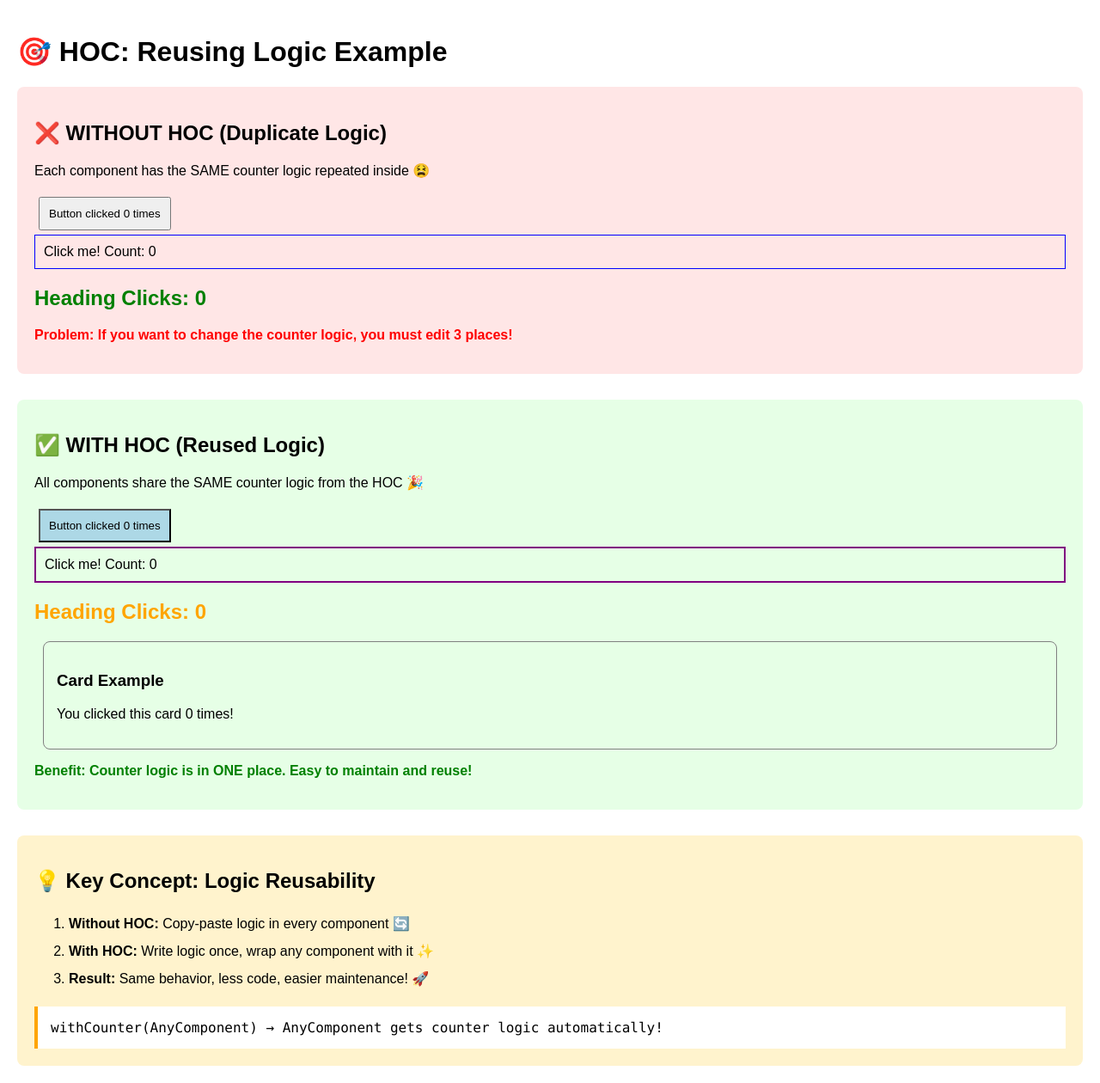
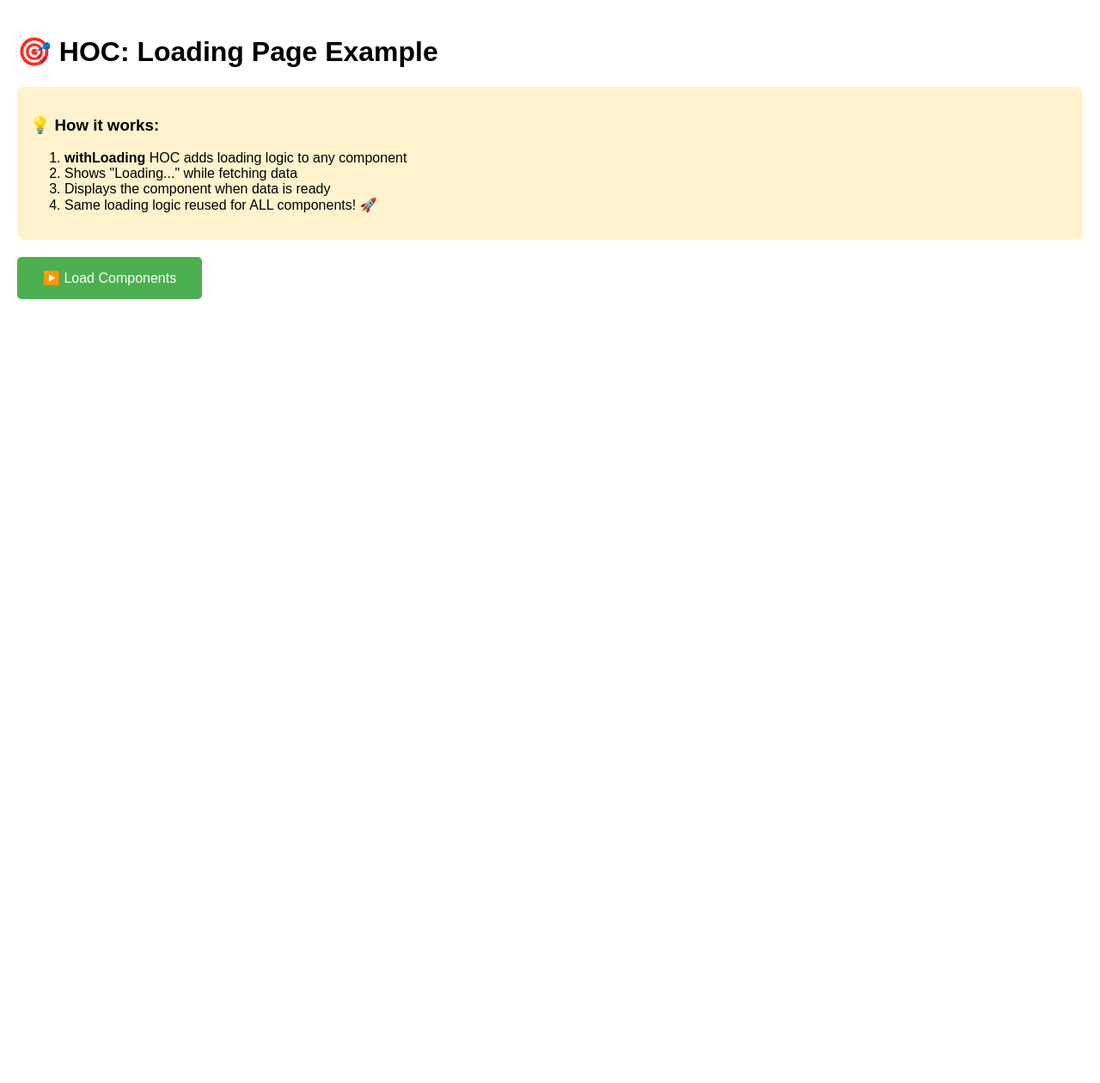
Before and after one commit to med363/React_DessignPattern, a React (Create React App) app in the folder higherordercomponent/: page / in a window 1280 px wide. Shown: the whole page at 86% size. After the commit the page ends 800 px from the top, so only its background shows below. Built offline with nearby package versions, Linux system fonts and the light colour scheme.

Commit message:
created a simple loading page example with HOC

```diff
--- a/higherordercomponent/src/App.js
+++ b/higherordercomponent/src/App.js
@@ -1,156 +1,217 @@
-import React, { useState } from 'react';
+import React, { useState, useEffect } from 'react';
 
 // ============================================
-// PROBLEM: Without HOC - Duplicate Logic
+// 1. Simple Components (No loading logic)
 // ============================================
 
-// Component 1: Counter button
-const CounterButton = () => {
-  const [count, setCount] = useState(0); // 😫 Same logic repeated
-
+const UserProfile = ({ user }) => {
   return (
-    <button onClick={() => setCount(count + 1)} style={{ padding: '10px', margin: '5px' }}>
-      Button clicked {count} times
-    </button>
-  );
-};
-
-// Component 2: Counter text
-const CounterText = () => {
-  const [count, setCount] = useState(0); // 😫 Same logic repeated again!
-
-  return (
-    <div onClick={() => setCount(count + 1)} style={{ border: '1px solid blue', padding: '10px', cursor: 'pointer' }}>
-      Click me! Count: {count}
+    <div style={{ border: '2px solid blue', padding: '20px', borderRadius: '8px', margin: '10px' }}>
+      <h2>👤 User Profile</h2>
+      <p><strong>Name:</strong> {user.name}</p>
+      <p><strong>Email:</strong> {user.email}</p>
+      <p><strong>Age:</strong> {user.age}</p>
     </div>
   );
 };
 
-// Component 3: Counter heading
-const CounterHeading = () => {
-  const [count, setCount] = useState(0); // 😫 Same logic repeated AGAIN!
-
+const ProductList = ({ products }) => {
   return (
-    <h2 onClick={() => setCount(count + 1)} style={{ color: 'green', cursor: 'pointer' }}>
-      Heading Clicks: {count}
-    </h2>
-  );
-};
-
-
-// ============================================
-// SOLUTION: With HOC - Reuse Logic Once!
-// ============================================
-
-// 🎯 Write the counter logic ONCE in a HOC
-const withCounter = (WrappedComponent) => {
-  return (props) => {
-    // The reusable logic is HERE
-    const [count, setCount] = useState(0);
-    const increment = () => setCount(count + 1);
-
-    // Pass the logic to ANY component
-    return <WrappedComponent {...props} count={count} increment={increment} />;
-  };
-};
-
-
-// ============================================
-// Simple Components (NO logic inside)
-// ============================================
-
-const SimpleButton = ({ count, increment }) => {
-  return (
-    <button onClick={increment} style={{ padding: '10px', margin: '5px', backgroundColor: 'lightblue' }}>
-      Button clicked {count} times
-    </button>
-  );
-};
-
-const SimpleText = ({ count, increment }) => {
-  return (
-    <div onClick={increment} style={{ border: '2px solid purple', padding: '10px', cursor: 'pointer' }}>
-      Click me! Count: {count}
+    <div style={{ border: '2px solid green', padding: '20px', borderRadius: '8px', margin: '10px' }}>
+      <h2>🛍️ Product List</h2>
+      <ul>
+        {products.map((product, index) => (
+          <li key={index}>{product.name} - ${product.price}</li>
+        ))}
+      </ul>
     </div>
   );
 };
 
-const SimpleHeading = ({ count, increment }) => {
+const Dashboard = ({ data }) => {
   return (
-    <h2 onClick={increment} style={{ color: 'orange', cursor: 'pointer' }}>
-      Heading Clicks: {count}
-    </h2>
-  );
-};
-
-const SimpleCard = ({ count, increment, title }) => {
-  return (
-    <div onClick={increment} style={{ border: '1px solid gray', padding: '15px', margin: '10px', borderRadius: '8px', cursor: 'pointer' }}>
-      <h3>{title}</h3>
-      <p>You clicked this card {count} times!</p>
+    <div style={{ border: '2px solid purple', padding: '20px', borderRadius: '8px', margin: '10px' }}>
+      <h2>📊 Dashboard</h2>
+      <p><strong>Total Users:</strong> {data.totalUsers}</p>
+      <p><strong>Total Sales:</strong> ${data.totalSales}</p>
+      <p><strong>Active Orders:</strong> {data.activeOrders}</p>
     </div>
   );
 };
 
 
 // ============================================
-// Apply HOC to add counter logic
+// 2. HOC: withLoading (Reusable Loading Logic)
 // ============================================
 
-const ButtonWithCounter = withCounter(SimpleButton);
-const TextWithCounter = withCounter(SimpleText);
-const HeadingWithCounter = withCounter(SimpleHeading);
-const CardWithCounter = withCounter(SimpleCard);
+const withLoading = (WrappedComponent, fetchData, loadingTime = 2000) => {
+  return (props) => {
+    const [data, setData] = useState(null);
+    const [isLoading, setIsLoading] = useState(true);
+
+    useEffect(() => {
+      // Simulate fetching data
+      setIsLoading(true);
+
+      const timer = setTimeout(() => {
+        const fetchedData = fetchData();
+        setData(fetchedData);
+        setIsLoading(false);
+      }, loadingTime);
+
+      return () => clearTimeout(timer);
+    }, []);
+
+    // Show loading state
+    if (isLoading) {
+      return (
+        <div style={{
+          border: '2px dashed gray',
+          padding: '20px',
+          borderRadius: '8px',
+          margin: '10px',
+          textAlign: 'center',
+          backgroundColor: '#f0f0f0'
+        }}>
+          <div style={{ fontSize: '24px', marginBottom: '10px' }}>⏳</div>
+          <p>Loading...</p>
+          <div style={{
+            width: '100%',
+            height: '4px',
+            backgroundColor: '#ddd',
+            borderRadius: '2px',
+            overflow: 'hidden',
+            marginTop: '10px'
+          }}>
+            <div style={{
+              width: '100%',
+              height: '100%',
+              backgroundColor: '#4CAF50',
+              animation: 'loading 1.5s infinite'
+            }}></div>
+          </div>
+        </div>
+      );
+    }
+
+    // Show the component with data
+    return <WrappedComponent {...props} {...data} />;
+  };
+};
 
 
 // ============================================
-// App Component
+// 3. Mock Data Functions
+// ============================================
+
+const fetchUserData = () => {
+  return {
+    user: {
+      name: 'John Doe',
+      email: 'john@example.com',
+      age: 30
+    }
+  };
+};
+
+const fetchProductData = () => {
+  return {
+    products: [
+      { name: 'Laptop', price: 999 },
+      { name: 'Phone', price: 699 },
+      { name: 'Tablet', price: 499 }
+    ]
+  };
+};
+
+const fetchDashboardData = () => {
+  return {
+    data: {
+      totalUsers: 1250,
+      totalSales: 45000,
+      activeOrders: 89
+    }
+  };
+};
+
+
+// ============================================
+// 4. Create Components WITH Loading Logic
+// ============================================
+
+const UserProfileWithLoading = withLoading(UserProfile, fetchUserData, 2000);
+const ProductListWithLoading = withLoading(ProductList, fetchProductData, 3000);
+const DashboardWithLoading = withLoading(Dashboard, fetchDashboardData, 1500);
+
+
+// ============================================
+// 5. App Component
 // ============================================
 
 function App() {
+  const [showComponents, setShowComponents] = useState(false);
+
   return (
     <div style={{ padding: '20px', fontFamily: 'Arial' }}>
-      <h1>🎯 HOC: Reusing Logic Example</h1>
+      <style>
+        {`
+          @keyframes loading {
+            0% { transform: translateX(-100%); }
+            100% { transform: translateX(100%); }
+          }
+        `}
+      </style>
 
-      {/* ❌ WITHOUT HOC */}
-      <div style={{ backgroundColor: '#ffe6e6', padding: '20px', marginBottom: '30px', borderRadius: '8px' }}>
-        <h2>❌ WITHOUT HOC (Duplicate Logic)</h2>
-        <p>Each component has the SAME counter logic repeated inside 😫</p>
-        <CounterButton />
-        <CounterText />
-        <CounterHeading />
-        <p style={{ color: 'red', fontWeight: 'bold' }}>
-          Problem: If you want to change the counter logic, you must edit 3 places!
-        </p>
+      <h1>🎯 HOC: Loading Page Example</h1>
+
+      <div style={{ backgroundColor: '#fff3cd', padding: '15px', borderRadius: '8px', marginBottom: '20px' }}>
+        <h3>💡 How it works:</h3>
+        <ol>
+          <li><strong>withLoading</strong> HOC adds loading logic to any component</li>
+          <li>Shows "Loading..." while fetching data</li>
+          <li>Displays the component when data is ready</li>
+          <li>Same loading logic reused for ALL components! 🚀</li>
+        </ol>
       </div>
 
-      {/* ✅ WITH HOC */}
-      <div style={{ backgroundColor: '#e6ffe6', padding: '20px', borderRadius: '8px' }}>
-        <h2>✅ WITH HOC (Reused Logic)</h2>
-        <p>All components share the SAME counter logic from the HOC 🎉</p>
-        <ButtonWithCounter />
-        <TextWithCounter />
-        <HeadingWithCounter />
-        <CardWithCounter title="Card Example" />
-        <p style={{ color: 'green', fontWeight: 'bold' }}>
-          Benefit: Counter logic is in ONE place. Easy to maintain and reuse!
-        </p>
-      </div>
+      <button
+        onClick={() => setShowComponents(!showComponents)}
+        style={{
+          padding: '15px 30px',
+          fontSize: '16px',
+          backgroundColor: '#4CAF50',
+          color: 'white',
+          border: 'none',
+          borderRadius: '5px',
+          cursor: 'pointer',
+          marginBottom: '20px'
+        }}
+      >
+        {showComponents ? '🔄 Reload All Components' : '▶️ Load Components'}
+      </button>
 
-      {/* 💡 KEY CONCEPT */}
-      <div style={{ backgroundColor: '#fff3cd', padding: '20px', marginTop: '30px', borderRadius: '8px' }}>
-        <h2>💡 Key Concept: Logic Reusability</h2>
-        <ol style={{ lineHeight: '2' }}>
-          <li><strong>Without HOC:</strong> Copy-paste logic in every component 🔄</li>
-          <li><strong>With HOC:</strong> Write logic once, wrap any component with it ✨</li>
-          <li><strong>Result:</strong> Same behavior, less code, easier maintenance! 🚀</li>
-        </ol>
-        <div style={{ backgroundColor: 'white', padding: '15px', marginTop: '10px', borderLeft: '4px solid orange' }}>
-          <code>
-            withCounter(AnyComponent) → AnyComponent gets counter logic automatically!
-          </code>
+      {showComponents && (
+        <div>
+          <h2>📦 Components with Loading States:</h2>
+
+          <div style={{ display: 'grid', gap: '10px' }}>
+            <UserProfileWithLoading />
+            <ProductListWithLoading />
+            <DashboardWithLoading />
+          </div>
+
+          <div style={{ backgroundColor: '#e6ffe6', padding: '15px', borderRadius: '8px', marginTop: '20px' }}>
+            <h3>✅ Benefits of using HOC for loading:</h3>
+            <ul>
+              <li>Loading logic written ONCE in <code>withLoading</code></li>
+              <li>Applied to UserProfile, ProductList, and Dashboard</li>
+              <li>Each component gets automatic loading state</li>
+              <li>Easy to customize loading time for each component</li>
+              <li>No duplicate code! 🎉</li>
+            </ul>
+          </div>
         </div>
-      </div>
+      )}
     </div>
   );
 }
```
